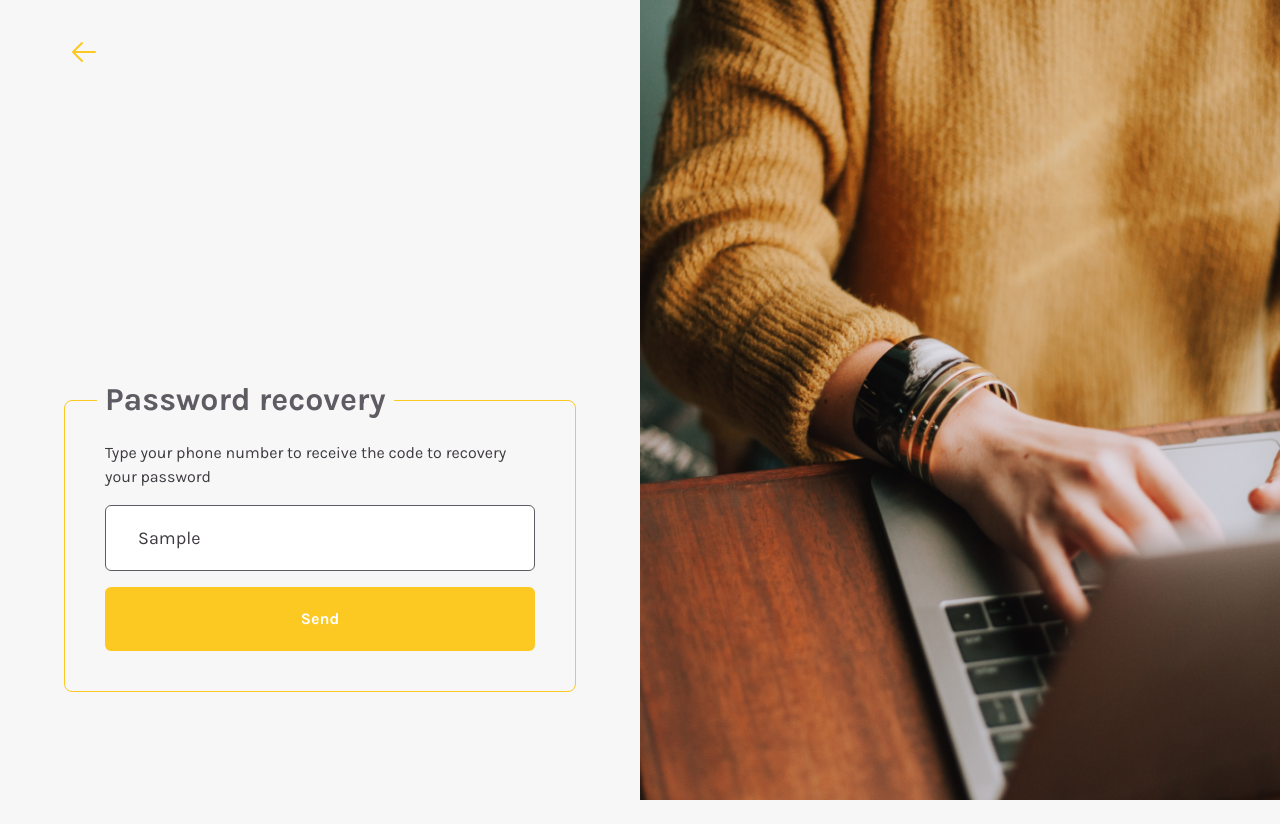
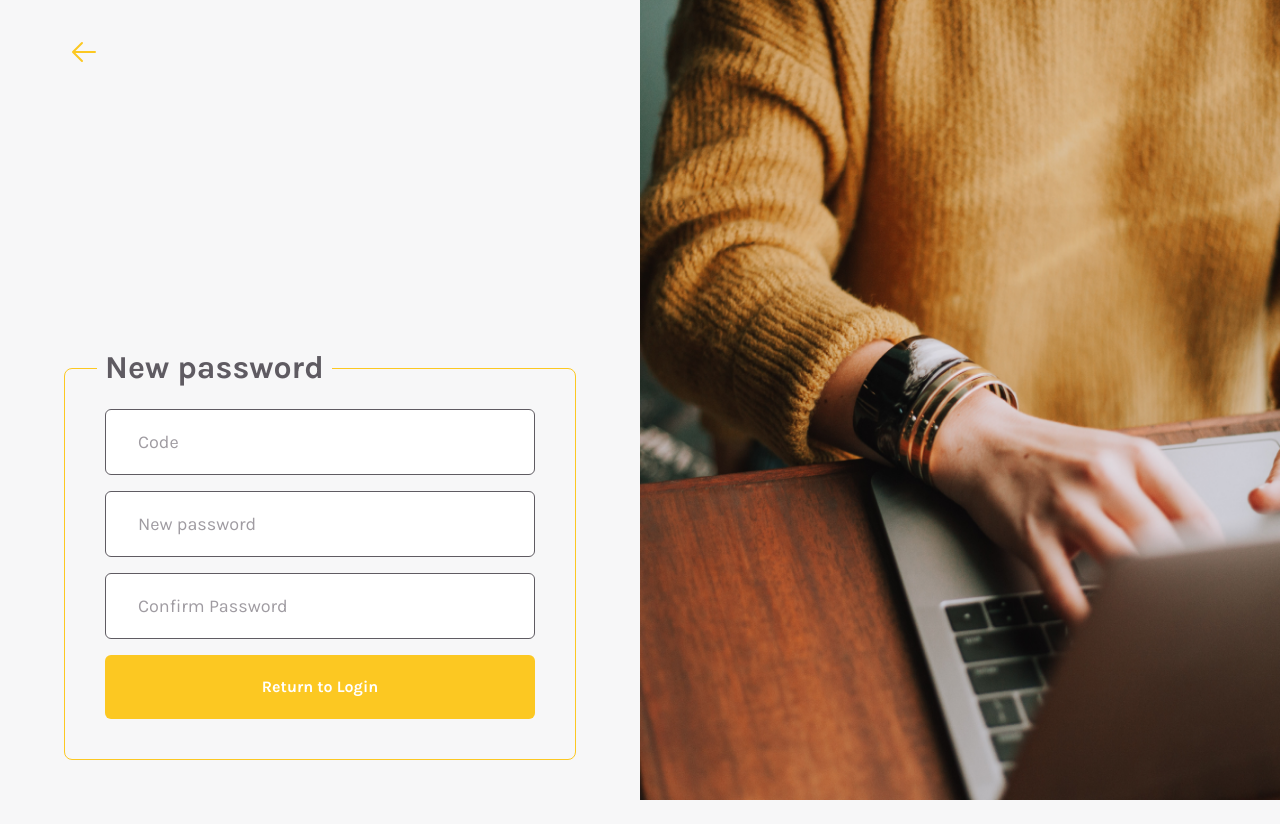
Before and after one commit to graubassauro/cashbackWebAdmin, a React (Vite) app: page /forgot-password in a window 1280 px wide. Both pictures are taken after typing "Sample" into the empty fields and a click on the button "Send". Before the commit the page ends 800 px from the top, so only its background shows below. Built offline with nearby package versions, Linux system fonts and the light colour scheme.

Commit message:
[REFACTOR]: Create blocks and components to publics pages && transition between routes

```diff
--- /dev/null
+++ b/src/layouts/Form.tsx
@@ -0,0 +1,111 @@
+import { ReactNode } from 'react'
+import {
+  Box,
+  Button,
+  ButtonProps,
+  Center,
+  Heading,
+  Stack,
+  VStack,
+} from '@chakra-ui/react'
+import { ArrowLeft } from '@phosphor-icons/react'
+import { motion } from 'framer-motion'
+import { NavLink } from 'react-router-dom'
+
+type FormLayoutProps = ButtonProps & {
+  children: ReactNode
+  title: string
+  hasGoBackButton?: boolean
+  hasGoStepButton?: boolean
+  centeredForm?: boolean
+}
+
+export function FormLayout({
+  children,
+  title,
+  hasGoBackButton = false,
+  hasGoStepButton = false,
+  centeredForm = false,
+  ...rest
+}: FormLayoutProps) {
+  return (
+    <motion.div
+      style={{
+        display: 'flex',
+        alignItems: 'center',
+        justifyContent: 'center',
+      }}
+      initial={{ opacity: 0, transitionDelay: 'initial' }}
+      animate={{ opacity: 1, transition: { duration: 1 } }}
+      exit={{ opacity: 0 }}
+    >
+      <VStack p={8} alignItems="flex-start" w="100%">
+        {hasGoBackButton ? (
+          <NavLink to="/">
+            <Button
+              ml={8}
+              p={0}
+              bgColor="transparent"
+              transition={'ease-in 0.35s'}
+              _hover={{
+                bgColor: 'gray.400',
+              }}
+            >
+              <ArrowLeft size={32} color="#FCC822" />
+            </Button>
+          </NavLink>
+        ) : null}
+
+        {hasGoStepButton ? (
+          <Button
+            ml={8}
+            p={0}
+            bgColor="transparent"
+            transition={'ease-in 0.35s'}
+            _hover={{
+              bgColor: 'gray.400',
+            }}
+            {...rest}
+          >
+            <ArrowLeft size={32} color="#FCC822" />
+          </Button>
+        ) : null}
+
+        <Center
+          as="form"
+          width="100%"
+          p={8}
+          alignItems="center"
+          justifyContent="center"
+          flexDir="column"
+        >
+          <Stack
+            w="100%"
+            maxW={728}
+            borderWidth={1}
+            borderRadius={8}
+            px={10}
+            py={10}
+            mt={centeredForm ? '50%' : 0}
+            position="relative"
+            spacing="4"
+            borderColor="yellow.700"
+          >
+            <Box
+              position="absolute"
+              bgColor="gray.300"
+              top={-5}
+              left={8}
+              px={2}
+            >
+              <Heading fontFamily="heading" fontSize="2rem" color="gray.700">
+                {title}
+              </Heading>
+            </Box>
+            {children}
+          </Stack>
+        </Center>
+      </VStack>
+    </motion.div>
+  )
+}
--- a/src/layouts/public.tsx
+++ b/src/layouts/public.tsx
@@ -1,5 +1,5 @@
+import { Grid, Image, useBreakpointValue } from '@chakra-ui/react'
 import { Outlet } from 'react-router-dom'
-import { Grid, Image, useBreakpointValue } from '@chakra-ui/react'
 
 import LoginImage from '~assets/images/login.png'
 
--- a/src/pages/public/ForgotPassword.tsx
+++ b/src/pages/public/ForgotPassword.tsx
@@ -1,71 +1,140 @@
-import {
-  Box,
-  Button,
-  Center,
-  Heading,
-  Stack,
-  Text,
-  VStack,
-} from '@chakra-ui/react'
-import { ArrowLeft } from '@phosphor-icons/react'
-import { NavLink } from 'react-router-dom'
+import { useCallback, useMemo, useState } from 'react'
+import { ButtonProps, Text } from '@chakra-ui/react'
 
 import { ButtonComponent } from '~components/Forms/Button'
 import { LightInput } from '~components/Forms/Inputs/LightInput'
+import { FormLayout } from '~layouts/Form'
+import { NavLink } from 'react-router-dom'
+
+type PasswordRecoveryWrapperProps = ButtonProps & {
+  description: string
+  onHandleStepForward: () => void
+}
+
+const PasswordRecoveryWrapper = ({
+  description,
+  onHandleStepForward,
+  ...rest
+}: PasswordRecoveryWrapperProps) => {
+  return (
+    <>
+      <Text>{description}</Text>
+      <LightInput
+        id="text"
+        name="text"
+        placeholder="Phone number"
+        type="text"
+      />
+      <ButtonComponent title="Send" {...rest} onClick={onHandleStepForward} />
+    </>
+  )
+}
+
+type PassworInputGroupProps = ButtonProps & {
+  onHandleStepForward: () => void
+}
+
+const PassworInputGroup = ({
+  onHandleStepForward,
+  ...rest
+}: PassworInputGroupProps) => {
+  return (
+    <>
+      <LightInput id="code" name="code" placeholder="Code" type="number" />
+      <LightInput
+        id="password"
+        name="password"
+        placeholder="New password"
+        type="password"
+      />
+      <LightInput
+        id="confirm_password"
+        name="confirm_password"
+        placeholder="Confirm Password"
+        type="password"
+      />
+      <ButtonComponent
+        title="Return to Login"
+        {...rest}
+        onClick={onHandleStepForward}
+      />
+    </>
+  )
+}
+
+type PasswordConfirmProps = ButtonProps & {
+  description: string
+}
+
+const PasswordConfirm = ({ description, ...rest }: PasswordConfirmProps) => {
+  return (
+    <>
+      <Text>{description}</Text>
+      <NavLink to="/">
+        <ButtonComponent title="Save" {...rest} />
+      </NavLink>
+    </>
+  )
+}
+
+const TOTAL_STEPS = 3
 
 export function ForgotPassword() {
+  const [currentStep, setCurrentStep] = useState(1)
+
+  console.log('current step: ' + currentStep)
+
+  const handleStepForward = useCallback(() => {
+    if (currentStep <= TOTAL_STEPS) {
+      setCurrentStep(currentStep + 1)
+    }
+  }, [currentStep, setCurrentStep])
+
+  const handleStepBackwards = useCallback(() => {
+    if (currentStep > 1) {
+      setCurrentStep(currentStep - 1)
+    }
+  }, [currentStep, setCurrentStep])
+
+  const currentStepData = useMemo(() => {
+    switch (currentStep) {
+      case 2:
+        return {
+          title: 'New password',
+          component: (
+            <PassworInputGroup onHandleStepForward={handleStepForward} />
+          ),
+        }
+      case 3:
+        return {
+          title: `That's all`,
+          component: (
+            <PasswordConfirm description="Now you can use our plataform again" />
+          ),
+        }
+      default:
+        return {
+          title: 'Password recovery',
+          component: (
+            <PasswordRecoveryWrapper
+              description="Type your phone number to receive the code to recovery your password"
+              onHandleStepForward={handleStepForward}
+              onClick={handleStepBackwards}
+            />
+          ),
+        }
+    }
+  }, [currentStep, handleStepForward, handleStepBackwards])
+
   return (
-    <VStack p={8} alignItems="flex-start">
-      <NavLink to="/">
-        <Button
-          ml={8}
-          p={0}
-          bgColor="transparent"
-          transition={'ease-in 0.35s'}
-          _hover={{
-            bgColor: 'gray.400',
-          }}
-        >
-          <ArrowLeft size={32} color="#FCC822" />
-        </Button>
-      </NavLink>
-      <Center
-        as="form"
-        width="100%"
-        p={8}
-        justifyContent="center"
-        flexDir="column"
-        mt="50%"
-      >
-        <Stack
-          w="100%"
-          maxW={728}
-          borderWidth={1}
-          borderRadius={8}
-          px={10}
-          py={10}
-          position="relative"
-          spacing="4"
-          borderColor="yellow.700"
-        >
-          <Box position="absolute" bgColor="gray.300" top={-5} left={8} px={2}>
-            <Heading fontFamily="heading" fontSize="2rem" color="gray.700">
-              Password recovery
-            </Heading>
-          </Box>
-
-          <Text>
-            Type your phone number to receive the code to recovery your password
-          </Text>
-          <LightInput
-            id="text"
-            name="text"
-            placeholder="Phone number"
-            type="text"
-          />
-          <ButtonComponent title="Send" />
-        </Stack>
-      </Center>
-    </VStack>
+    <FormLayout
+      title={currentStepData.title}
+      hasGoBackButton={currentStep === 1}
+      hasGoStepButton={currentStep > 1}
+      centeredForm
+      onClick={handleStepBackwards}
+    >
+      {currentStepData.component}
+    </FormLayout>
   )
 }
--- a/src/pages/public/Login.tsx
+++ b/src/pages/public/Login.tsx
@@ -1,34 +1,13 @@
-import { Box, Center, Heading, Stack, Text, VStack } from '@chakra-ui/react'
+import { Text, VStack } from '@chakra-ui/react'
 import { NavLink } from 'react-router-dom'
 
 import { ButtonComponent } from '~components/Forms/Button'
 import { LightInput } from '~components/Forms/Inputs/LightInput'
+import { FormLayout } from '~layouts/Form'
 
 export function Login() {
   return (
-    <Center
-      as="form"
-      width="100%"
-      p={8}
-      justifyContent="center"
-      flexDir="column"
-    >
-      <Stack
-        w="100%"
-        maxW={728}
-        borderWidth={1}
-        borderRadius={8}
-        px={10}
-        py={10}
-        position="relative"
-        spacing="4"
-        borderColor="yellow.700"
-      >
-        <Box position="absolute" bgColor="gray.300" top={-5} left={8} px={2}>
-          <Heading fontFamily="heading" fontSize="2rem" color="gray.700">
-            Access
-          </Heading>
-        </Box>
+    <FormLayout title="Access">
       <VStack spacing={4} mb={4} alignItems="flex-end">
         <LightInput
           id="email"
@@ -69,7 +48,6 @@ export function Login() {
           {`Don't`} have an account? Click here
         </Text>
       </NavLink>
-      </Stack>
-    </Center>
+    </FormLayout>
   )
 }
--- a/src/routes/auth.routes.tsx
+++ b/src/routes/auth.routes.tsx
@@ -1,18 +1,25 @@
-import { PublicLayout } from 'layouts/public'
-import { Route, Routes } from 'react-router-dom'
+import { Route, Routes, useLocation } from 'react-router-dom'
 
+import { AnimatePresence } from 'framer-motion'
+// import {} from 'framer-motion/dist/framer-motion'
+
+import { PublicLayout } from '~layouts/public'
 import { CreateAccount } from '~pages/public/CreateAccount'
 import { ForgotPassword } from '~pages/public/ForgotPassword'
 import { Login } from '~pages/public/Login'
 
 export function AuthLogin() {
+  const location = useLocation()
+
   return (
-    <Routes>
+    <AnimatePresence>
+      <Routes location={location} key={location.pathname}>
         <Route path="/" element={<PublicLayout />}>
           <Route path="/" element={<Login />} />
           <Route path="/create-account" element={<CreateAccount />} />
           <Route path="/forgot-password" element={<ForgotPassword />} />
         </Route>
       </Routes>
+    </AnimatePresence>
   )
 }
--- a/tsconfig.json
+++ b/tsconfig.json
@@ -16,6 +16,7 @@
       "~constants/*": ["./constants/*"],
       "~hooks/*": ["./hooks/*"],
       "~i18n/*": ["./i18n/*"],
+      "~layouts/*": ["./layouts/*"],
       "~models/*": ["./models/*"],
       "~pages/*": ["./pages/*"],
       "~pipelines/*": ["./pipelines/*"],
```
Also changed, not shown: src/pages/public/CreateAccount.tsx (+5 -59 lines), 1 other file (tests, documents, lock files or other folders). Lines whose indentation alone changed are shown as unchanged.
